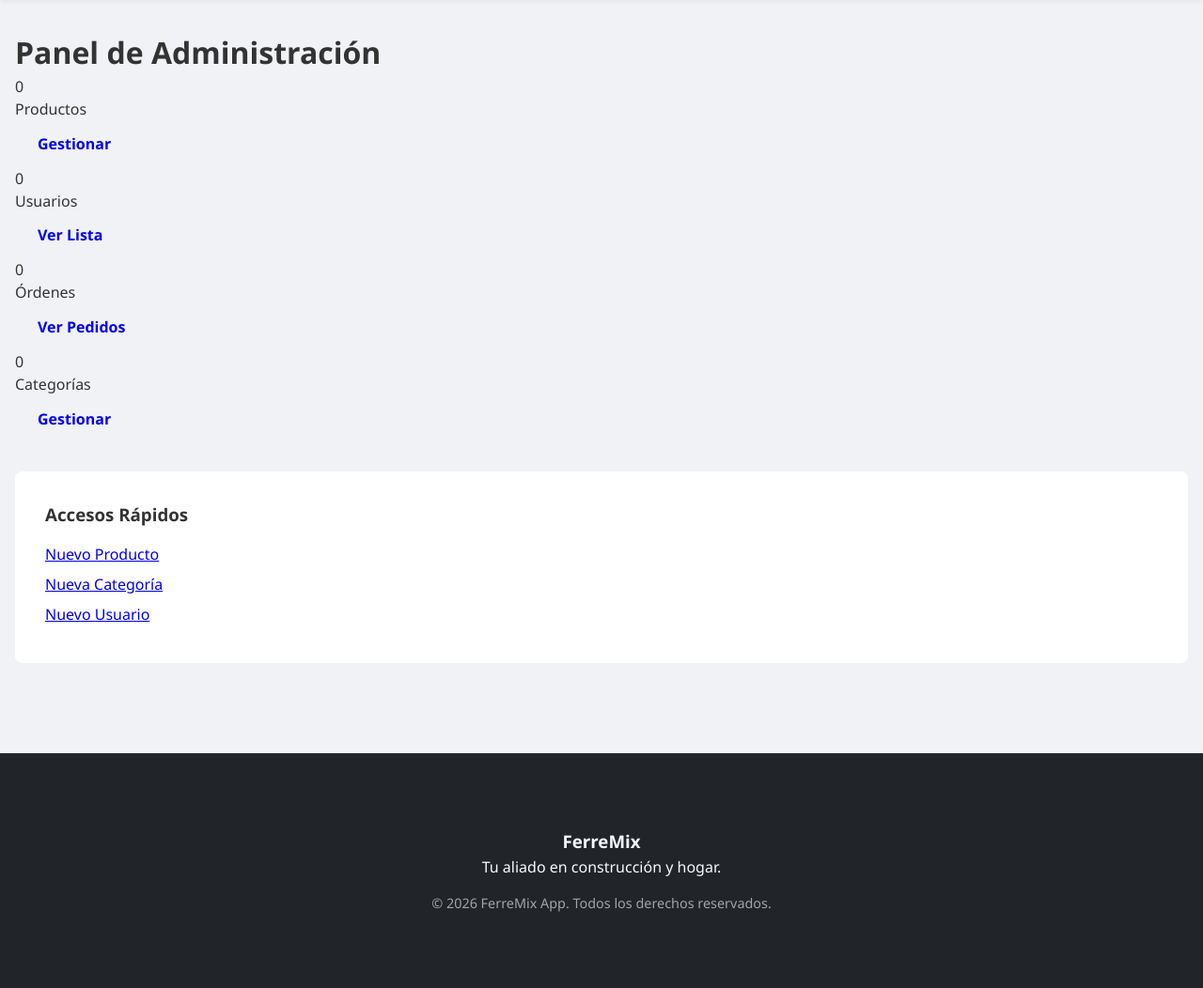
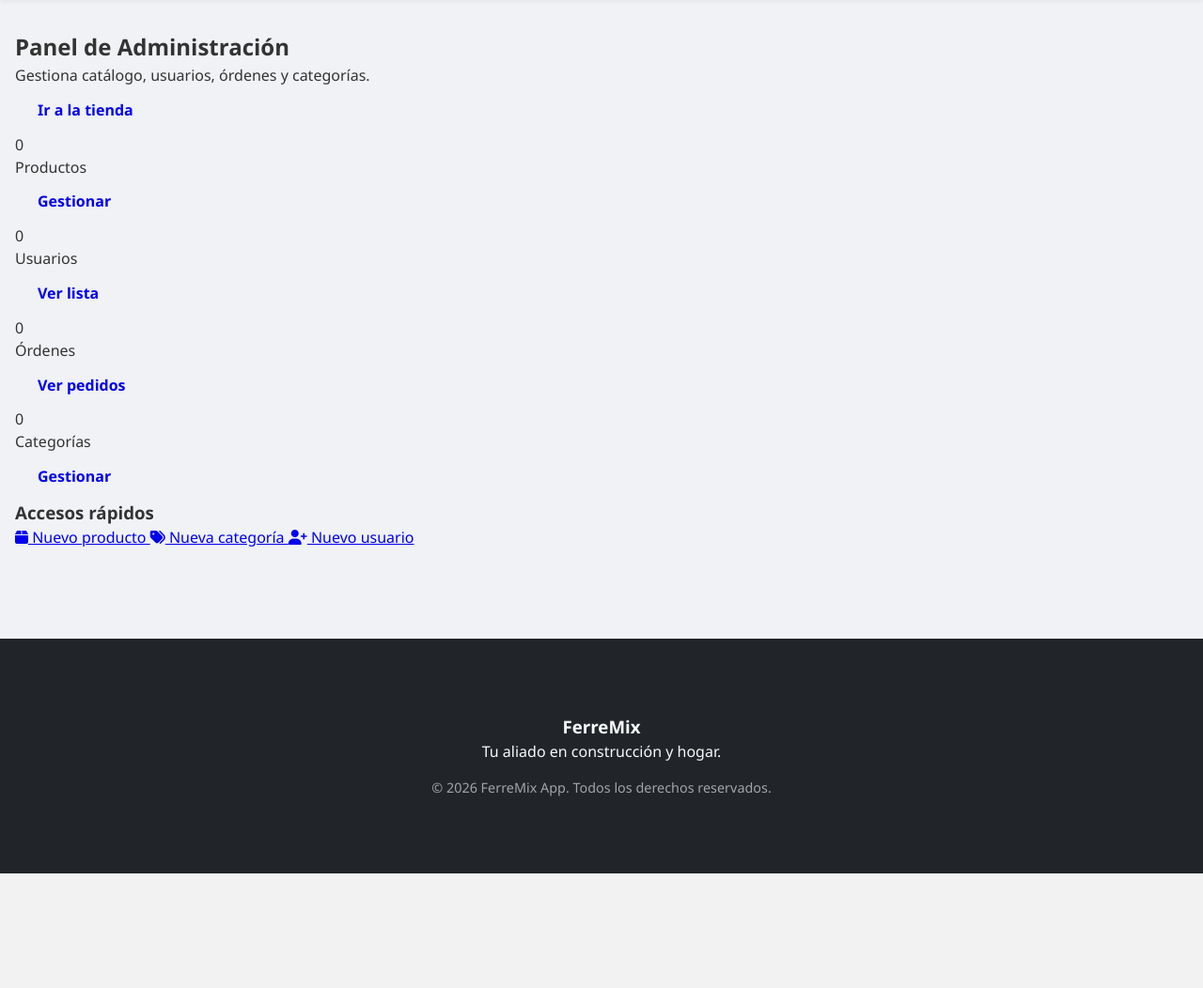
Before and after one commit to ramerlindev/FerreMix-app, a Flask app: page /admin/ in a window 1280 px wide. Shown: the part 227-1279 px from the top of the page at 94% size. After the commit the page ends 1157 px from the top, so only its background shows below. Run offline with Flask 3, Linux system fonts and the light colour scheme; the visitor is signed in with stand-in values (Sample User, id 1); data that the repository does not hold is empty.

Commit message:
feat: Update admin templates for improved layout, accessibility, and user guidance

```diff
--- a/templates/admin/dashboard.html
+++ b/templates/admin/dashboard.html
@@ -1,41 +1,68 @@
-{% extends "base.html" %}
-
-{% block content %}
-<div class="d-flex justify-between align-center mb-4">
+{% extends "base.html" %} {% block content %}
+<section class="admin-page">
+  <div class="admin-header">
+    <div>
       <h1>Panel de Administración</h1>
+      <p class="admin-subtitle">
+        Gestiona catálogo, usuarios, órdenes y categorías.
+      </p>
+    </div>
+    <a href="{{ url_for('main.index') }}" class="btn btn-outline"
+      >Ir a la tienda</a
+    >
   </div>
 
   <div class="admin-stats">
     <div class="stat-card">
       <div class="stat-value">{{ products_count }}</div>
       <div class="stat-label">Productos</div>
-        <a href="{{ url_for('admin.products_list') }}" class="btn btn-outline mt-2">Gestionar</a>
+      <a
+        href="{{ url_for('admin.products_list') }}"
+        class="btn btn-outline mt-2"
+        >Gestionar</a
+      >
     </div>
     <div class="stat-card">
       <div class="stat-value">{{ users_count }}</div>
       <div class="stat-label">Usuarios</div>
-        <a href="{{ url_for('admin.users_list') }}" class="btn btn-outline mt-2">Ver Lista</a>
+      <a href="{{ url_for('admin.users_list') }}" class="btn btn-outline mt-2"
+        >Ver lista</a
+      >
     </div>
     <div class="stat-card">
       <div class="stat-value">{{ orders_count }}</div>
       <div class="stat-label">Órdenes</div>
-        <a href="{{ url_for('admin.orders_list') }}" class="btn btn-outline mt-2">Ver Pedidos</a>
+      <a href="{{ url_for('admin.orders_list') }}" class="btn btn-outline mt-2"
+        >Ver pedidos</a
+      >
     </div>
     <div class="stat-card">
       <div class="stat-value">{{ categories_count }}</div>
       <div class="stat-label">Categorías</div>
-        <a href="{{ url_for('admin.categories_list') }}" class="btn btn-outline mt-2">Gestionar</a>
+      <a
+        href="{{ url_for('admin.categories_list') }}"
+        class="btn btn-outline mt-2"
+        >Gestionar</a
+      >
     </div>
   </div>
 
-<div class="d-flex" style="gap: 2rem; margin-top: 2rem;">
-    <div style="flex: 1; background: white; padding: 2rem; border-radius: 8px;">
-        <h3>Accesos Rápidos</h3>
-        <ul style="list-style: none; padding: 0; margin-top: 1rem;">
-            <li style="margin-bottom: 0.5rem;"><a href="{{ url_for('admin.create_product') }}">Nuevo Producto</a></li>
-            <li style="margin-bottom: 0.5rem;"><a href="{{ url_for('admin.create_category') }}">Nueva Categoría</a></li>
-            <li style="margin-bottom: 0.5rem;"><a href="{{ url_for('admin.create_user') }}">Nuevo Usuario</a></li>
-        </ul>
+  <div class="admin-card">
+    <h3>Accesos rápidos</h3>
+    <div class="admin-quick-links">
+      <a href="{{ url_for('admin.create_product') }}" class="quick-link">
+        <i class="fas fa-box"></i>
+        Nuevo producto
+      </a>
+      <a href="{{ url_for('admin.create_category') }}" class="quick-link">
+        <i class="fas fa-tags"></i>
+        Nueva categoría
+      </a>
+      <a href="{{ url_for('admin.create_user') }}" class="quick-link">
+        <i class="fas fa-user-plus"></i>
+        Nuevo usuario
+      </a>
     </div>
   </div>
+</section>
 {% endblock %}
```
Also changed, not shown: templates/admin/category_form.html (+34 -11 lines), templates/product_detail.html (+56 -17 lines). Lines whose indentation alone changed are shown as unchanged.
